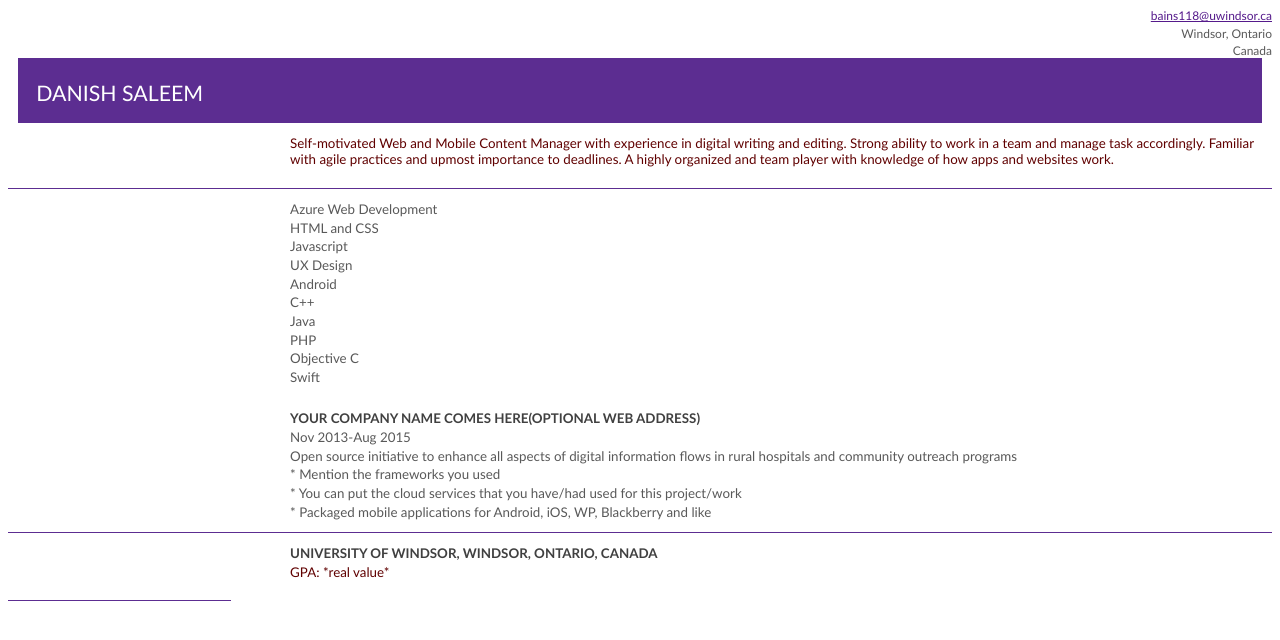
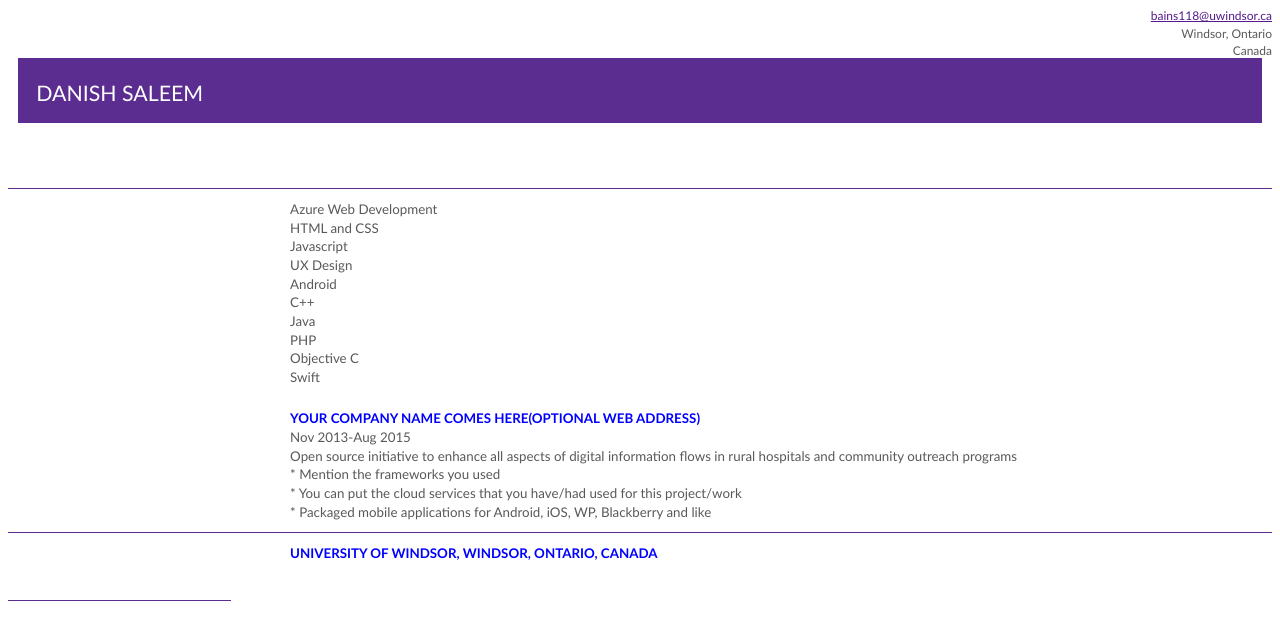
Before and after one commit to dsaleem91/dsaleem91.github.io, a plain HTML site: page index.html in a window 1280 px wide. Drawn offline with Linux system fonts and the light colour scheme.

Commit message:
Update index.html

```diff
--- a/index.html
+++ b/index.html
@@ -29,7 +29,7 @@
         mso-hansi-theme-font: minor-latin;
         mso-bidi-font-family: "Times New Roman";
         mso-bidi-theme-font: minor-bidi;
-        color: #600000;
+        color: #FFFFFF;
         mso-themecolor: text1;
         mso-themetint: 166;
         mso-font-kerning: 10.0pt;
@@ -57,7 +57,7 @@
         mso-hansi-theme-font: major-latin;
         mso-bidi-font-family: "Times New Roman";
         mso-bidi-theme-font: major-bidi;
-        color: #fff;
+        color: #FFFFFF;
         mso-themecolor: accent1;
         text-transform: uppercase;
         mso-font-kerning: 10.0pt;
@@ -86,7 +86,7 @@
         mso-hansi-theme-font: major-latin;
         mso-bidi-font-family: "Times New Roman";
         mso-bidi-theme-font: major-bidi;
-        color: #404040;
+        color: #0000FF;
         mso-themecolor: text1;
         mso-themetint: 191;
         text-transform: uppercase;
```
